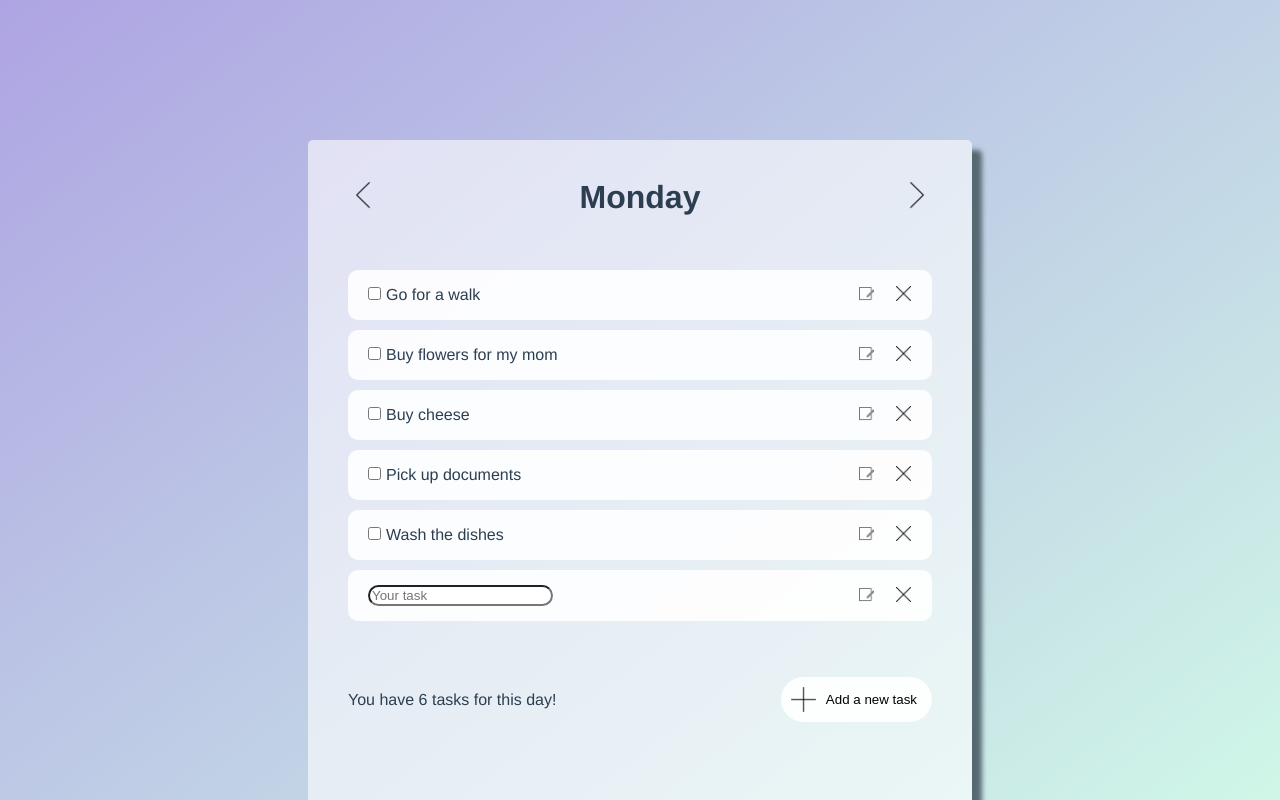
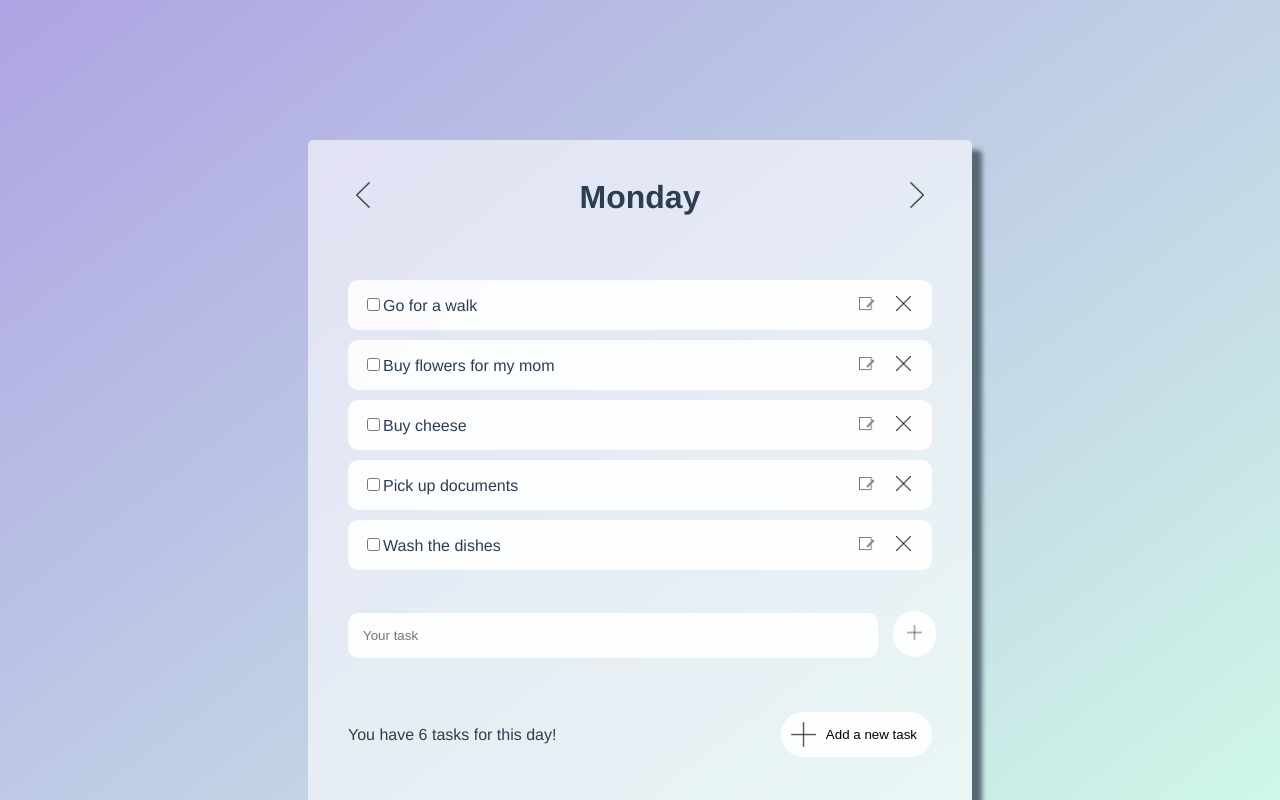
Before and after one commit to 1alena/ToDo-list, a Vue app: page / in a window 1280 px wide. Both pictures are taken after a click on the button "Add a new task". Shown: the top 800 px of the page. Built offline with nearby package versions, Linux system fonts and the light colour scheme.

Commit message:
Scroll, input as other element, button for add task.

```diff
--- a/src/App.vue
+++ b/src/App.vue
@@ -23,7 +23,6 @@ export default {
 <style>
   body{
     background: linear-gradient(to bottom right , #aea4e3, #d3ffe8);
-
   }
 
   #app {
--- a/src/components/ListWithTasks.vue
+++ b/src/components/ListWithTasks.vue
@@ -1,59 +1,52 @@
 <template>
   <div class="list">
     <ul id="list">
-      <li v-for="task in tasks" :key="task.message" >
-        <div v-if="task.addFlag===false">
+      <li v-for="(task, index) in tasks" :key="index">
+        <div>
           <input type="checkbox" id="checkbox">
           <label for="checkbox">{{ task.message }}</label>
         </div>
-        <input v-else @keypress.enter="task.addFlag = false" type="text" placeholder="Your task" v-model="task.message">
+        <!--<input v-else @keypress.enter="task.addFlag = false" type="text" placeholder="Your task" v-model="task.message">-->
         <div>
           <button v-on:click="editTask">
-            <img src="../assets/edit.png" alt="edit">
+            <img src="../assets/edit.png" alt="edit" >
           </button>
           <button v-on:click="deleteTask">
             <img src="../assets/cross.png" alt="delete">
           </button>
         </div>
-
-<!--        <div v-if="addFlag=true">-->
-<!--          <div>-->
-<!--            <input type="checkbox" id="checkbox">-->
-<!--            <input type="text" placeholder="Your task" v-model="task.message">-->
-<!--            <label for="checkbox">{{ task.message }}</label>-->
-<!--          </div>-->
-<!--          <div>-->
-<!--            <button v-on:click="editTask">-->
-<!--              <img src="../assets/edit.png" alt="edit">-->
-<!--            </button>-->
-<!--            <button v-on:click="deleteTask">-->
-<!--              <img src="../assets/cross.png" alt="delete">-->
-<!--            </button>-->
-<!--          </div>-->
-<!--        </div>-->
       </li>
     </ul>
-    <theFooter :tasksLength = 'tasks.length' @taskText = 'taskText'/>
+    <div v-show="!addFlag">
+      <theInput @taskText="taskText" @keypress.enter="taskText" class="input"/>
+    </div>
+    <theFooter :tasksLength = 'tasks.length' @addNewFolder="addNewFolder"/>
   </div>
 </template>
 
 <script>
 import theFooter from "@/components/theFooter.vue";
+import theInput from "@/components/theInput.vue";
 
 export default {
   name: 'ListWithTasks',
-  components: {theFooter},
+  components: {
+    theFooter,
+    theInput
+  },
   props: {},
 
   data() {
     return {
       tasks: [
-        {message: 'Go for a walk', addFlag: false},
-        {message: 'Buy flowers for my mom', addFlag: false},
-        {message: 'Buy cheese', addFlag: false},
-        {message: 'Pick up documents', addFlag: false},
-        {message: 'Wash the dishes', addFlag: false}
-      ]
+        {message: 'Go for a walk'},
+        {message: 'Buy flowers for my mom'},
+        {message: 'Buy cheese'},
+        {message: 'Pick up documents'},
+        {message: 'Wash the dishes'}
+      ],
+
+      addFlag: true
     }
   },
 
@@ -64,8 +57,14 @@ export default {
 
     editTask() {},
 
+    addNewFolder(){
+      this.addFlag = false
+
+    },
+
     taskText(taskText){
-      this.tasks.push({message: taskText, addFlag: true})
+      this.tasks.push({message: taskText})
+      this.addFlag = true
     }
 
   },
@@ -75,6 +74,26 @@ export default {
 <style scoped>
   .list {
     text-align: left;
+    margin-left: 0;
+  }
+
+  ul{
+    max-height: 360px;
+    overflow-y: scroll;
+  }
+
+  ::-webkit-scrollbar {
+    width: 30px;/* ширина всей полосы прокрутки */
+  }
+
+  ::-webkit-scrollbar-track {
+    background: orange;/* цвет зоны отслеживания */
+  }
+
+  ::-webkit-scrollbar-thumb {
+    background-color: blue;/* цвет бегунка */
+    border-radius: 20px;/* округлось бегунка */
+    border: 3px solid orange;/* отступ вокруг бегунка */
   }
 
   li {
@@ -104,11 +123,6 @@ export default {
     width: 15px;
   }
 
-  input{
-    margin: auto 5px ;
-    border-radius: 50px;
-  }
-
   input:checked{
     color: rgba(105, 120, 184);
     border-color: rgba(105, 120, 184);
--- a/src/components/theFooter.vue
+++ b/src/components/theFooter.vue
@@ -18,16 +18,16 @@ export default {
   data() {
     return {
       taskCounter: this.tasksLength,
-      taskText: ''
+      taskText: '',
+      addFlag: true
     }
   },
 
   methods: {
     addNewTask(){
-      // taskText =
       this.taskCounter++
 
-      this.$emit('taskText', this.taskText)
+      this.$emit('addNewFolder')
     },
   }
 }
--- /dev/null
+++ b/src/components/theInput.vue
@@ -0,0 +1,62 @@
+<template>
+  <div>
+    <input @keypress.enter="addNewTask" type="text" placeholder="Your task" v-model="taskText">
+    <button @click="addNewTask"><img src="../assets/plus.png" alt="plus"></button>
+  </div>
+</template>
+
+<script>
+export default {
+  name: 'theInput',
+  props: {
+    //addFlag: {type: Boolean}
+  },
+
+  data() {
+    return {
+      taskText: '',
+    }
+  },
+
+  methods: {
+    complectedTask() {},
+
+    deleteTask() {},
+
+    editTask() {},
+
+    addNewTask(){
+      this.$emit('taskText', this.taskText, false)
+      this.taskText = ''
+    },
+
+  },
+}
+</script>
+
+<style scoped>
+
+  input{
+    padding: 15px;
+    margin-left: 40px;
+    width: 500px;
+    background-color: rgba(255, 255, 255, 0.9);
+    border-radius: 10px;
+    border: none;
+  }
+
+  button{
+    padding: 14px;
+    margin: 15px;
+    align-items: center;
+    border-radius: 50px;
+    background-color: rgba(255, 255, 255, 0.9);
+    border: none;
+  }
+
+  img{
+    height: 15px;
+    width: 15px;
+  }
+
+</style>
```
